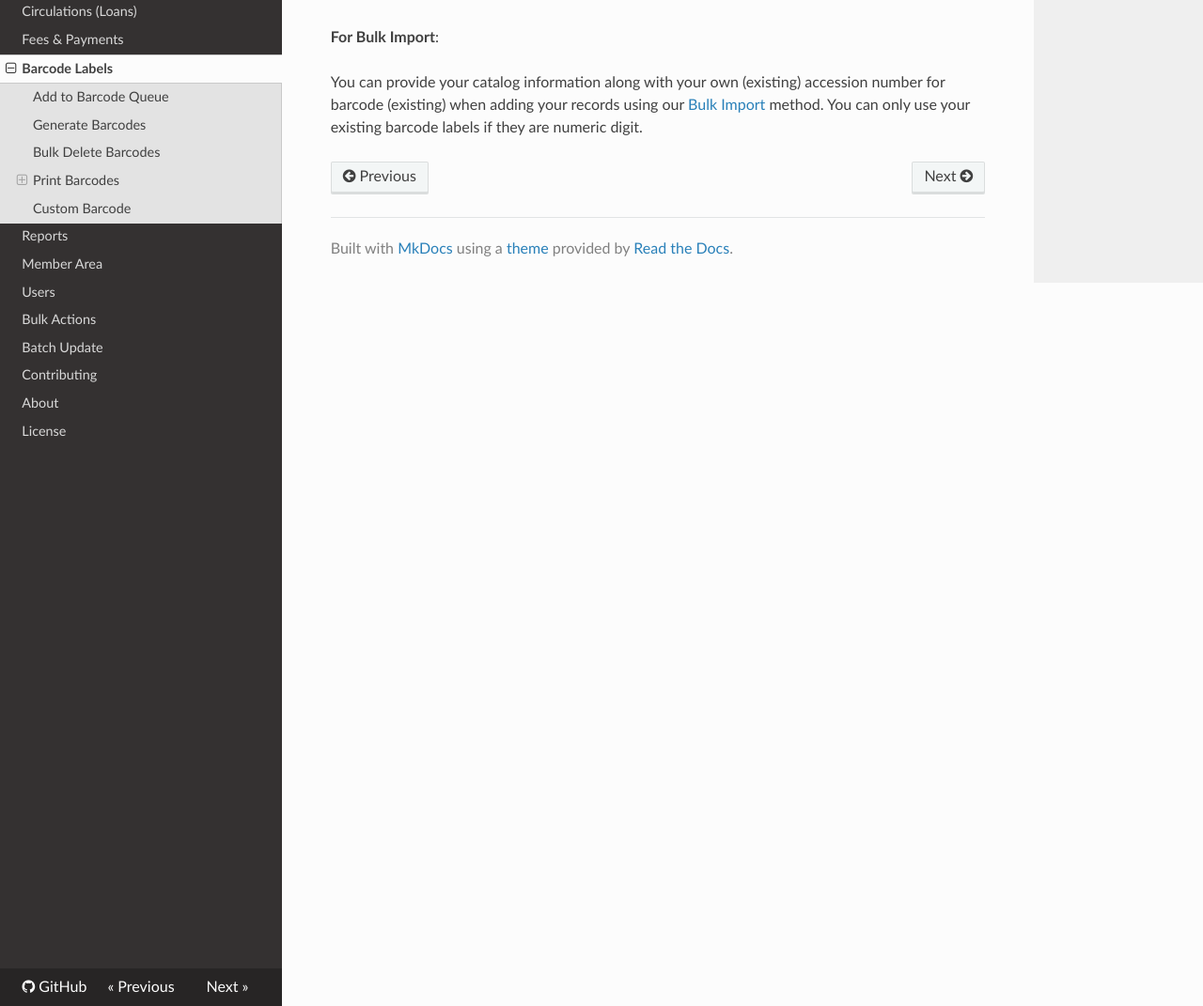
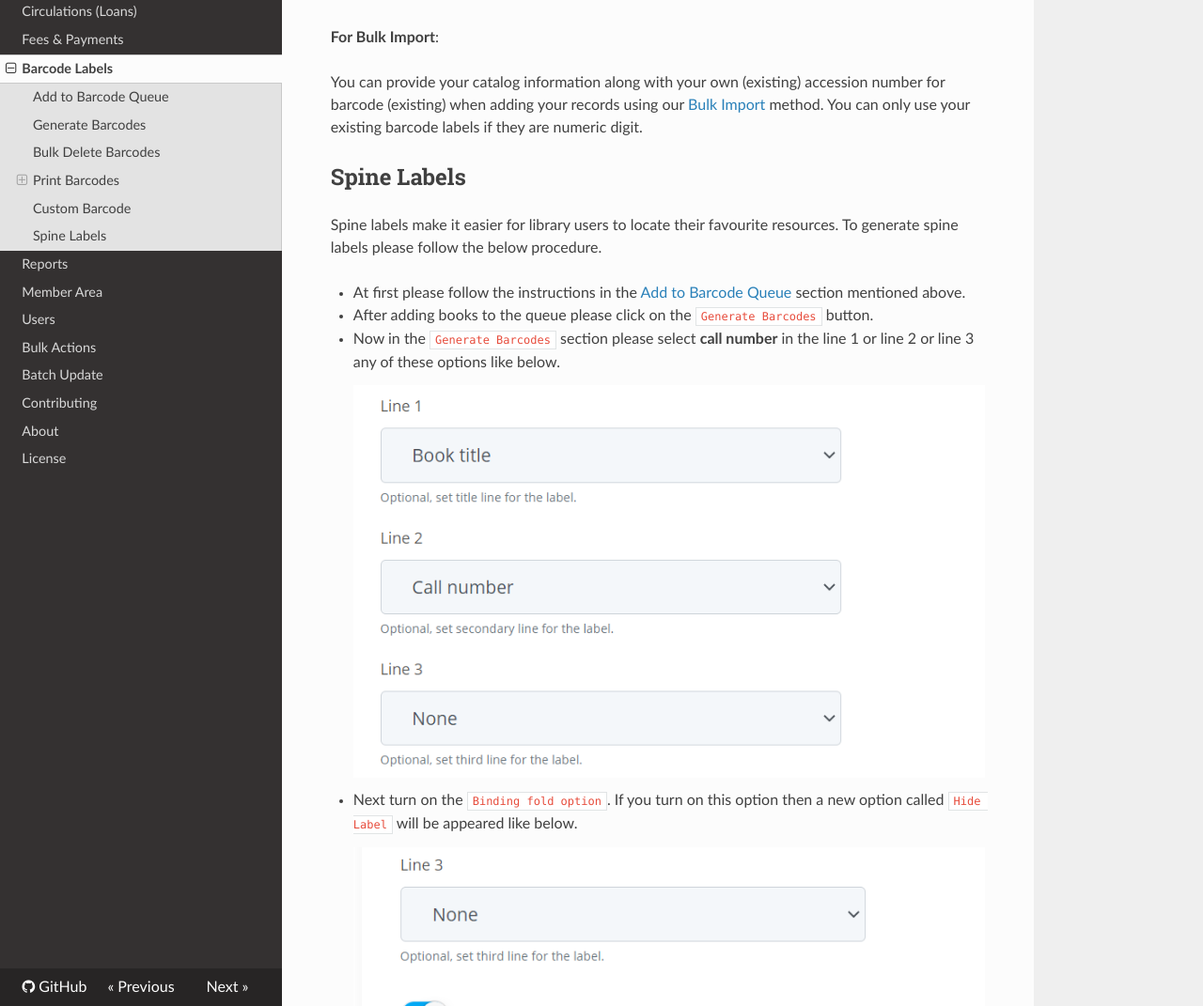
Before and after one commit to Librarika/manual, an MkDocs documentation site: the page built from docs/barcode-labels.md, in a window 1280 px wide and 1400 px high, scrolled down 16488 px. Shown: the part 329-1400 px from the top of the window at 94% size. Built offline with MkDocs 1.6.1, drawn with Linux system fonts in a browser that asks for light colours; nearby versions of some CDN libraries; old or Windows-style settings are respelled for this version of MkDocs; some of the changed text lies outside the part shown.

Commit message:
Modifications on opac & barcode label
Added series on the opacs section. Also, added spine label section on the barcode label page.

```diff
--- a/docs/barcode-labels.md
+++ b/docs/barcode-labels.md
@@ -218,3 +218,27 @@ To do so, please follow the below steps:
 **For Bulk Import**:
 
 You can provide your catalog information along with your own (existing) accession number for barcode (existing) when adding your records using our [Bulk Import](cataloging.md#bulk-import) method. You can only use your existing barcode labels if they are numeric digit.
+
+## Spine Labels
+
+Spine labels make it easier for library users to locate their favourite resources. To generate spine labels please follow the below procedure.
+
+* At first please follow the instructions in the [Add to Barcode Queue](#add-to-barcode-queue) section mentioned above.
+* After adding books to the queue please click on the `Generate Barcodes` button.
+* Now in the `Generate Barcodes` section please select **call number** in the line 1 or line 2 or line 3 any of these options like below.
+
+    ![Barcode Labels spine label](img/spine-label-options.png)
+
+* Next turn on the `Binding fold option`. If you turn on this option then a new option called `Hide Label` will be appeared like below.
+
+    ![Barcode Labels spine label](img/spine-label-hide-label-option.png)
+
+* Next turn on the `Hide Label` option. By turning this on the barcode will be hidden and it will work as spine label.
+
+    ![Barcode Labels spine label](img/spine-label.png)
+
+* Then click on the `Submit` button and your labels will be saved.
+
+    ![Barcode Labels spine label](img/spine-label-print.png)
+
+* Now you can print them out. Also, please remember to click on the `Print Completed?` button after printing your labels otherwise you can not add new items to the queue.
```
Also changed, not shown: docs/opacs.md (+7 -0 lines), docs/img/opac_catalog_search_branch.png (added), docs/img/opac_catalog_search_keyword.png, docs/img/opac_catalog_search_mediatype.png, docs/img/opac_catalog_search_series.png (added), docs/img/spine-label-hide-label-option.png (added), docs/img/spine-label-options.png (added), docs/img/spine-label-print.png (added), docs/img/spine-label.png (added).
